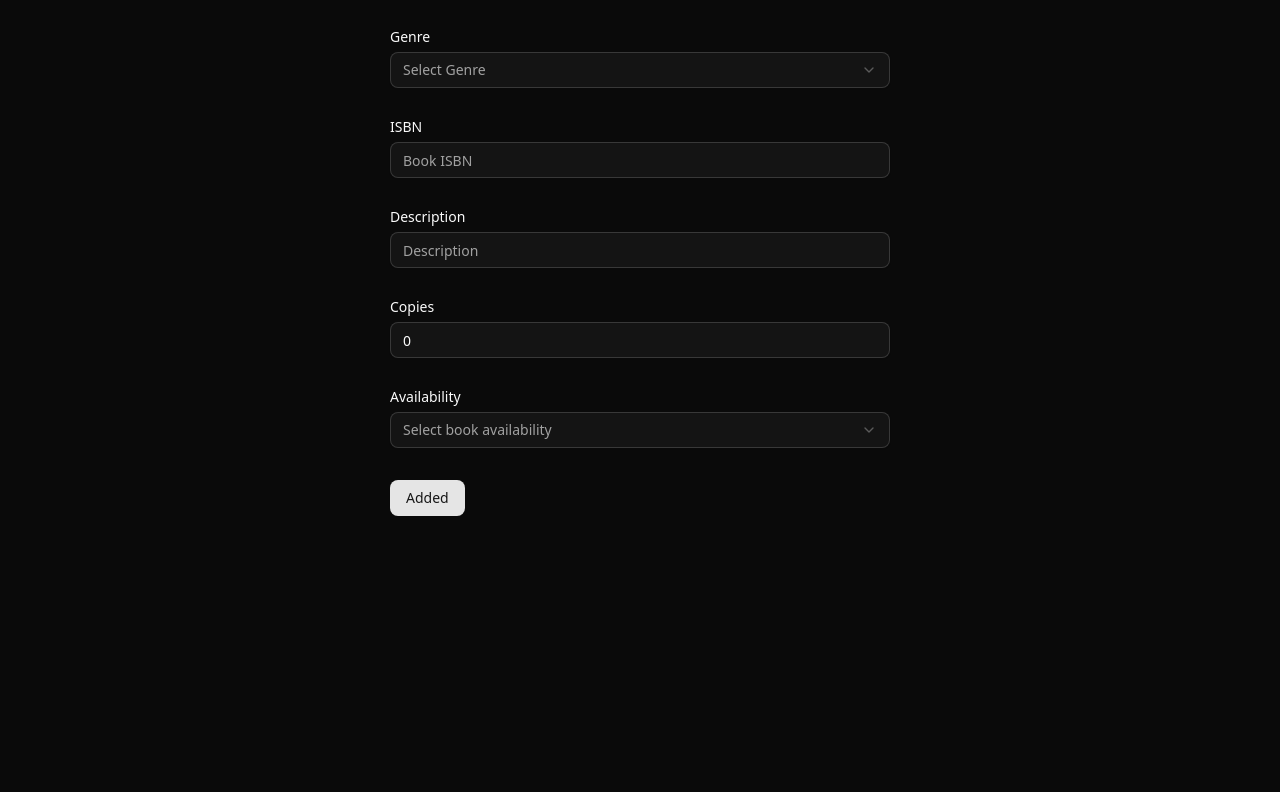
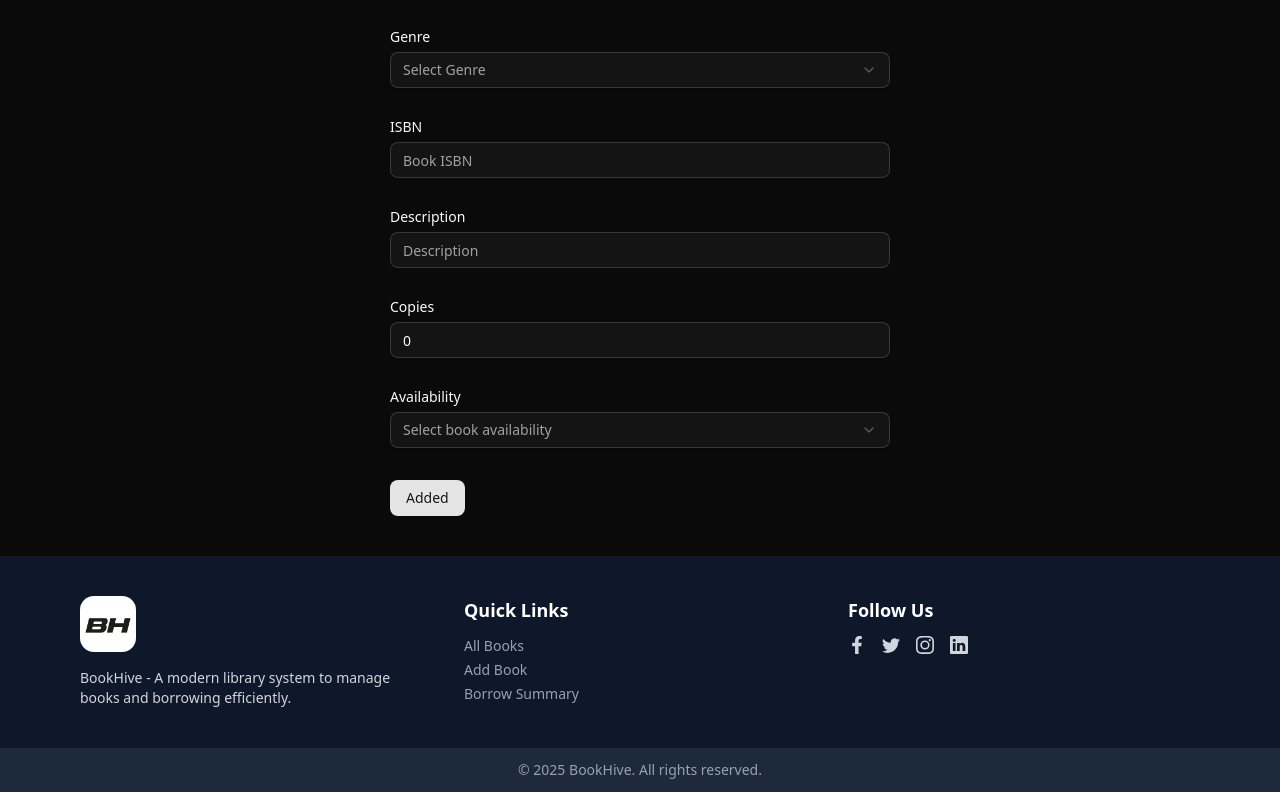
Before and after one commit to Md-Firoz-Mahmud-Nur/Assignment-04, a React (Vite) app: page /create-book in a window 1280 px wide. Shown: the part 266-1058 px from the top of the page. Before the commit the page ends 800 px from the top, so only its background shows below. Built offline with nearby package versions, Linux system fonts and the light colour scheme.

Commit message:
Add : Footer

```diff
--- a/package.json
+++ b/package.json
@@ -23,6 +23,7 @@
     "react": "^19.1.0",
     "react-dom": "^19.1.0",
     "react-hook-form": "^7.60.0",
+    "react-icons": "^5.5.0",
     "react-redux": "^9.2.0",
     "react-router": "^7.6.3",
     "react-toastify": "^11.0.5",
--- a/src/App.tsx
+++ b/src/App.tsx
@@ -1,11 +1,13 @@
 import Navbar from "./components/layout/Navbar";
 import { Outlet } from "react-router";
+import Footer from "./pages/home/Footer";
 
 function App() {
   return (
     <>
       <Navbar></Navbar>
       <Outlet></Outlet>
+      <Footer></Footer>
     </>
   );
 }
--- a/src/components/layout/Navbar.tsx
+++ b/src/components/layout/Navbar.tsx
@@ -9,10 +9,13 @@ export default function Navbar() {
         <img src={Logo} alt="BookHive" className="w-8 h-8 mr-2" /> BookHive
       </Link>
       <Link className="hover:underline" to="/books">
-        Books
+        All Books
       </Link>
       <Link className="hover:underline" to="/create-book">
         Add Book
+      </Link>
+      <Link className="hover:underline" to="/borrow-summary">
+        Borrow Summary
       </Link>
       <div className="ml-auto">
         <ModeToggle />
--- /dev/null
+++ b/src/pages/home/Footer.tsx
@@ -0,0 +1,87 @@
+import { BsInstagram, BsLinkedin, BsTwitter } from "react-icons/bs";
+import { FaFacebookF } from "react-icons/fa";
+import { Link } from "react-router";
+import Logo from "../../assets/BookHive.jpeg";
+
+const Footer = () => {
+  return (
+    <footer className="bg-slate-900 text-white mt-10">
+      <div className="max-w-6xl mx-auto px-4 py-10 grid grid-cols-1 md:grid-cols-3 gap-8">
+        {/* Logo and intro */}
+        <div className="flex flex-col items-center md:items-start">
+          <Link to="/" className="mb-4">
+            <img src={Logo} alt="BookHive Logo" className="h-14 rounded-xl" />
+          </Link>
+          <p className="text-sm text-center md:text-left text-gray-300">
+            BookHive - A modern library system to manage books and borrowing
+            efficiently.
+          </p>
+        </div>
+
+        {/* Navigation Links */}
+        <div className="flex flex-col items-center md:items-start">
+          <h4 className="text-lg font-semibold mb-3">Quick Links</h4>
+          <ul className="space-y-1 text-gray-400 text-sm">
+            <li>
+              <Link to="/books" className="hover:text-white">
+                All Books
+              </Link>
+            </li>
+            <li>
+              <Link to="/create-book" className="hover:text-white">
+                Add Book
+              </Link>
+            </li>
+            <li>
+              <Link to="/borrow-summary" className="hover:text-white">
+                Borrow Summary
+              </Link>
+            </li>
+          </ul>
+        </div>
+
+        {/* Social Media */}
+        <div className="flex flex-col items-center md:items-start">
+          <h4 className="text-lg font-semibold mb-3">Follow Us</h4>
+          <div className="flex gap-4 text-gray-300">
+            <a
+              href="https://www.facebook.com"
+              target="_blank"
+              rel="noreferrer"
+              className="hover:text-white">
+              <FaFacebookF size={18} />
+            </a>
+            <a
+              href="https://twitter.com"
+              target="_blank"
+              rel="noreferrer"
+              className="hover:text-white">
+              <BsTwitter size={18} />
+            </a>
+            <a
+              href="https://instagram.com"
+              target="_blank"
+              rel="noreferrer"
+              className="hover:text-white">
+              <BsInstagram size={18} />
+            </a>
+            <a
+              href="https://linkedin.com"
+              target="_blank"
+              rel="noreferrer"
+              className="hover:text-white">
+              <BsLinkedin size={18} />
+            </a>
+          </div>
+        </div>
+      </div>
+
+      {/* Copyright */}
+      <div className="bg-slate-800 text-center py-3 text-sm text-gray-400">
+        © {new Date().getFullYear()} BookHive. All rights reserved.
+      </div>
+    </footer>
+  );
+};
+
+export default Footer;
--- a/src/routes/index.tsx
+++ b/src/routes/index.tsx
@@ -20,6 +20,10 @@ const router = createBrowserRouter([
         path: "/create-book",
         element: <AddBook></AddBook>,
       },
+      {
+        path: "/borrow-summary",
+        element: <div>Borrow Summary</div>,
+      },
     ],
   },
 ]);
```
Also changed, not shown: 1 other file (tests, documents, lock files or other folders).
